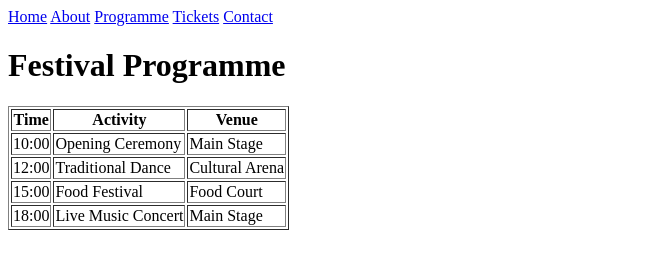
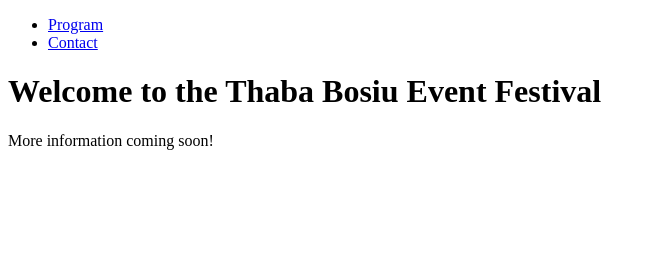
Before and after one commit to keketsomoeletsi66-boop/thaba-bosiu-event-festival, a plain HTML site: page program.html in a window 1280 px wide. Shown: the whole page, without its empty margins (0-654 px from the left). Drawn offline with Linux system fonts and the light colour scheme.

Commit message:
Update navigation links in program.html

```diff
--- a/program.html
+++ b/program.html
@@ -1,56 +1,18 @@
 <!DOCTYPE html>
-<html>
-
+<html lang="en">
 <head>
-<title>Festival Programme</title>
-<link rel="stylesheet" href="style.css">
+    <meta charset="UTF-8">
+    <meta name="viewport" content="width=device-width, initial-scale=1.0">
+    <title>Event Festival</title>
 </head>
-
 <body>
-
-<nav>
-<a href="index.html">Home</a>
-<a href="about.html">About</a>
-<a href="programme.html">Programme</a>
-<a href="tickets.html">Tickets</a>
-<a href="contact.html">Contact</a>
-</nav>
-
-<h1>Festival Programme</h1>
-
-<table border="1">
-
-<tr>
-<th>Time</th>
-<th>Activity</th>
-<th>Venue</th>
-</tr>
-
-<tr>
-<td>10:00</td>
-<td>Opening Ceremony</td>
-<td>Main Stage</td>
-</tr>
-
-<tr>
-<td>12:00</td>
-<td>Traditional Dance</td>
-<td>Cultural Arena</td>
-</tr>
-
-<tr>
-<td>15:00</td>
-<td>Food Festival</td>
-<td>Food Court</td>
-</tr>
-
-<tr>
-<td>18:00</td>
-<td>Live Music Concert</td>
-<td>Main Stage</td>
-</tr>
-
-</table>
-
+    <nav>
+        <ul>
+            <li><a href="program.html">Program</a></li>
+            <li><a href="contacts.html">Contact</a></li>
+        </ul>
+    </nav>
+    <h1>Welcome to the Thaba Bosiu Event Festival</h1>
+    <p>More information coming soon!</p>
 </body>
 </html>
```
